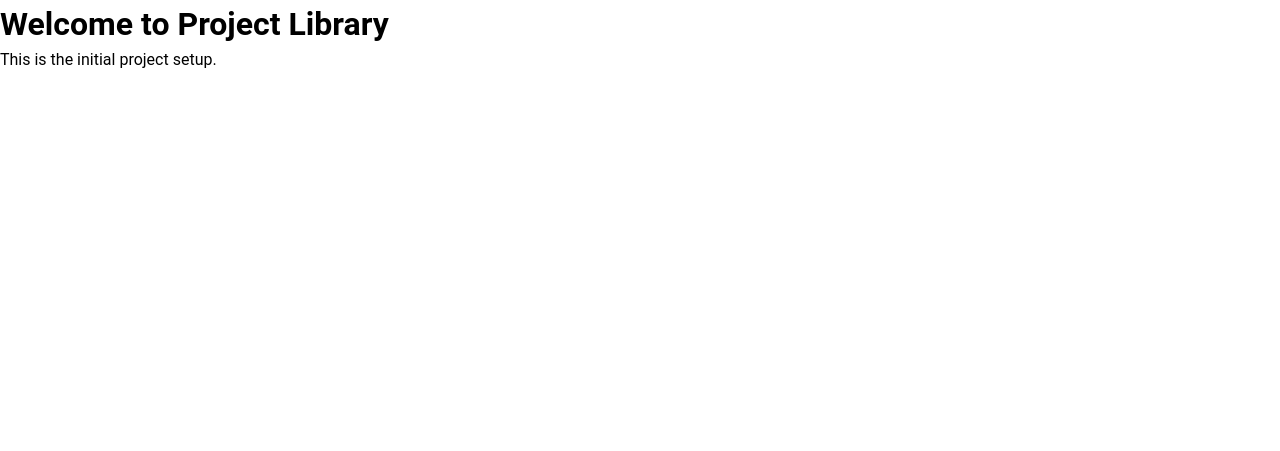
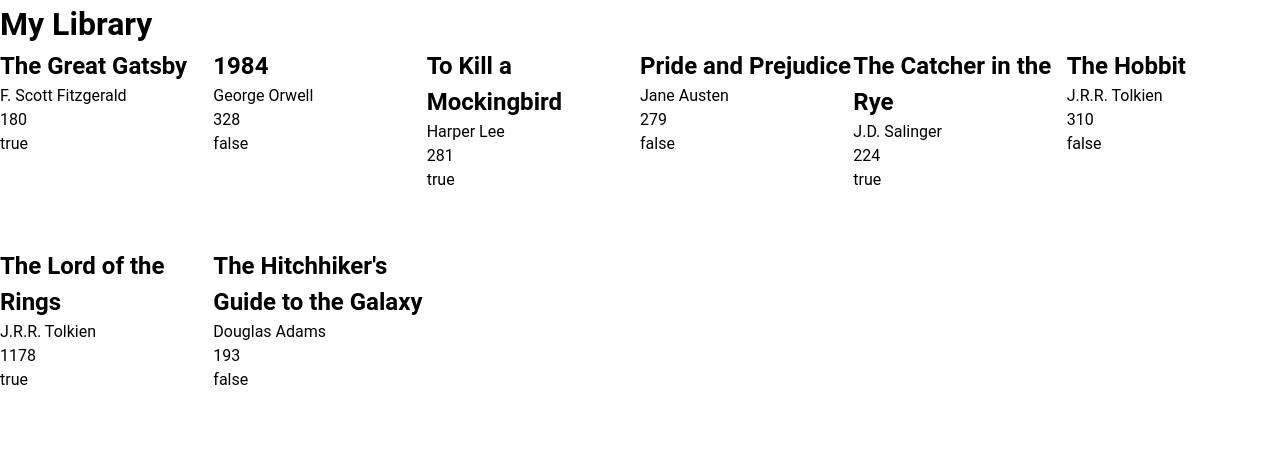
Before and after one commit to Kamocca1/project-library, a plain HTML site: page index.html in a window 1280 px wide. Drawn offline with Linux system fonts and the light colour scheme.

Commit message:
feat: add library structure and display books
- Add Book constructor and myLibrary array in script.js
- Add sample books and displayBooks function to render books in the DOM
- Update index.html with container for books and project title
- Add initial CSS grid layout for book display

```diff
--- a/index.html
+++ b/index.html
@@ -10,9 +10,10 @@
 </head>
 
 <body>
+    <h1>My Library</h1>
+    <div class="container">
 
-    <h1>Welcome to Project Library</h1>
-    <p>This is the initial project setup.</p>
+    </div>
 </body>
 
 </html>
--- a/script.js
+++ b/script.js
@@ -1 +1,67 @@
-console.log('script.js is connected!');
+const myLibrary = [];
+
+function Book(id, title, author, pages, read) {
+    if(!new.target) {
+    throw new Error("Use 'new' keyword to create a book");
+    }
+
+    this.id = id;
+    this.title = title;
+    this.author = author;
+    this.pages = pages;
+    this.read = read;
+}
+
+function addBookToLibrary(title, author, pages, read) {
+    const id = crypto.randomUUID();
+    const book = new Book(id, title, author, pages, read);
+    myLibrary.push(book);
+}
+
+addBookToLibrary("The Great Gatsby", "F. Scott Fitzgerald", 180, true);
+addBookToLibrary("1984", "George Orwell", 328, false);
+addBookToLibrary("To Kill a Mockingbird", "Harper Lee", 281, true);
+addBookToLibrary("Pride and Prejudice", "Jane Austen", 279, false);
+addBookToLibrary("The Catcher in the Rye", "J.D. Salinger", 224, true);
+addBookToLibrary("The Hobbit", "J.R.R. Tolkien", 310, false);
+addBookToLibrary("The Lord of the Rings", "J.R.R. Tolkien", 1178, true);
+addBookToLibrary("The Hitchhiker's Guide to the Galaxy", "Douglas Adams", 193, false);
+
+console.table(myLibrary);
+
+function displayBooks() {
+    const containerElement = document.querySelector('.container');
+    while (containerElement.firstChild) {
+        containerElement.removeChild(containerElement.firstChild);
+    }
+
+    myLibrary.forEach((book) => {
+        const bookElement = document.createElement('div');
+        bookElement.classList.add('book');
+
+        const titleElement = document.createElement('h2');
+        titleElement.classList.add('title');
+        titleElement.textContent = book.title;
+
+        const authorElement = document.createElement('p');
+        authorElement.classList.add('author');
+        authorElement.textContent = book.author;
+
+        const pagesElement = document.createElement('p');
+        pagesElement.classList.add('pages');
+        pagesElement.textContent = book.pages;
+
+        const readElement = document.createElement('p');
+        readElement.classList.add('read');
+        readElement.textContent = book.read;
+
+        bookElement.appendChild(titleElement);
+        bookElement.appendChild(authorElement);
+        bookElement.appendChild(pagesElement);
+        bookElement.appendChild(readElement);
+
+        containerElement.appendChild(bookElement);
+    })
+}
+
+displayBooks();
--- a/styles.css
+++ b/styles.css
@@ -60,3 +60,9 @@ h5,
 h6 {
     overflow-wrap: break-word;
 }
+
+.container {
+    display: grid;
+    grid-template-columns: repeat(auto-fit, minmax(200px, 1fr));
+    grid-auto-rows: minmax(200px, 1fr);
+}
```
